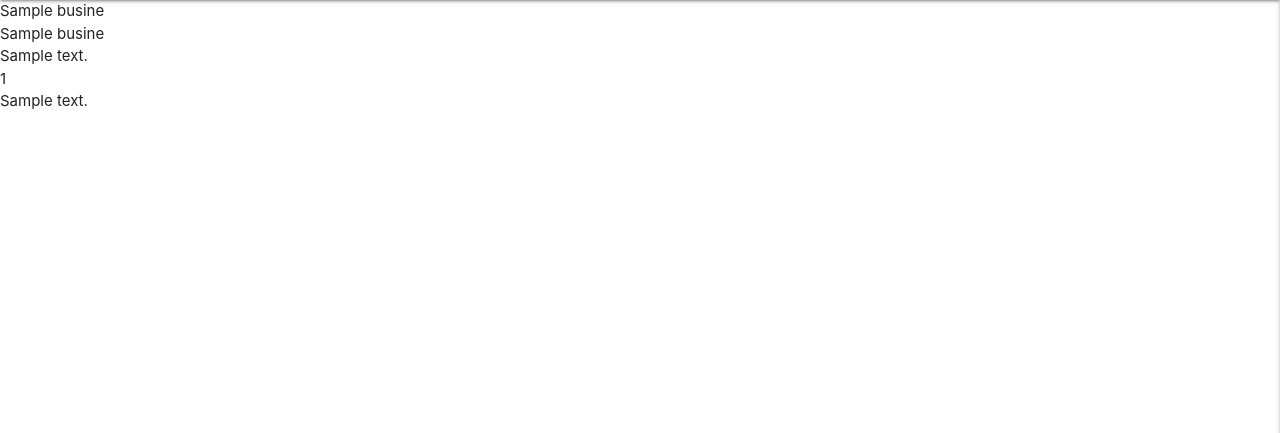
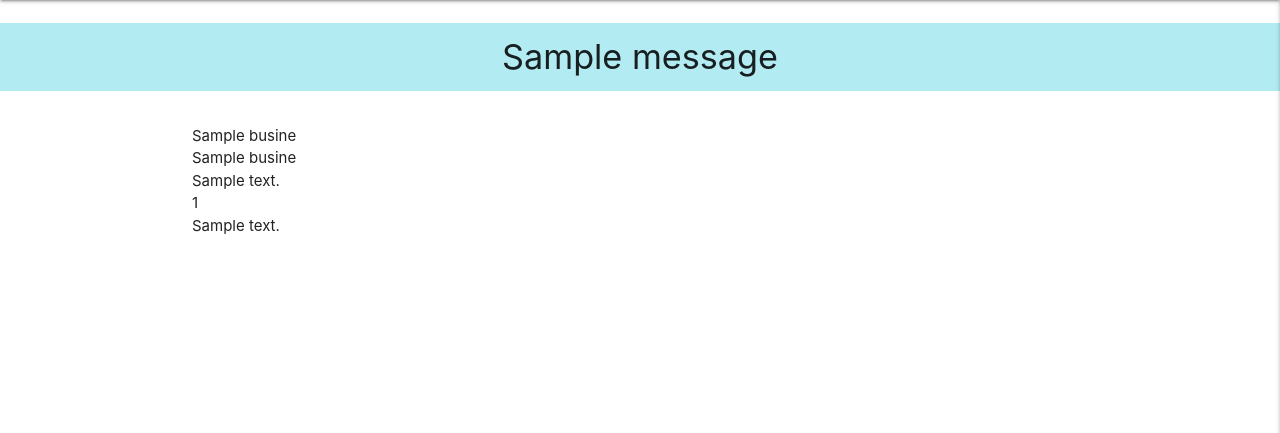
Before and after one commit to Code-Institute-Submissions/OluwafemiAwosanya-LOCALZ_AugResub, a Flask app: page / in a window 1280 px wide. Shown: the part 64-497 px from the top of the page. Run offline with Flask 2, Linux system fonts and the light colour scheme; one stand-in notice (Sample message) is shown; a database or web service that is not in the repository returns one stand-in record (values such as "Sample title"); some libraries are stand-ins or nearby versions.

Commit message:
Add Sign Up functionality

```diff
--- a/app.py
+++ b/app.py
@@ -27,6 +27,24 @@ def get_ads():
 
 @app.route("/signup", methods=["GET", "POST"])
 def signup():
+    if request.method == "POST":
+        # check if username already exists in db
+        existing_user = mongo.db.users.find_one(
+            {"username": request.form.get("username").lower()})
+
+        if existing_user:
+            flash("Username already exists")
+            return redirect(url_for("signup"))
+
+        signup = {
+            "username": request.form.get("username").lower(),
+            "password": generate_password_hash(request.form.get("password"))
+        }
+        mongo.db.users.insert_one(signup)
+
+        # put the new user into 'session' cookie
+        session["user"] = request.form.get("username").lower()
+        flash("Registration Successful!")
     return render_template("signup.html")
 
 
--- a/static/css/style.css
+++ b/static/css/style.css
@@ -1,3 +1,7 @@
 .text-shadow {
     text-shadow: 2px 2px 2px rgba(0, 0, 0, 0.5);
 }
+
+.flashes h4 {
+    line-height: 2;
+}
--- a/templates/base.html
+++ b/templates/base.html
@@ -44,9 +44,25 @@
 		</ul>
 	</header>
 
+    <section>
+        <!-- flash messages -->
+        {% with messages = get_flashed_messages() %}
+            {% if messages %}
+                {% for message in messages %}
+                    <div class="row flashes">
+                        <h4 class="cyan lighten-4 center-align">{{ message }}</h4>
+                    </div>
+                {% endfor %}
+            {% endif %}
+        {% endwith %}
+    </section>
 
-    {% block content %}
-    {% endblock %}
+    <main class="container">
+        {% block content %}
+        {% endblock %}
+    </main>
+
+
 
     <script src="https://code.jquery.com/jquery-3.6.0.min.js"
      integrity="sha256-/xUj+3OJU5yExlq6GSYGSHk7tPXikynS7ogEvDej/m4=" crossorigin="anonymous"></script>
--- a/templates/signup.html
+++ b/templates/signup.html
@@ -10,7 +10,8 @@
             <div class="row">
                 <div class="input-field col s12">
                     <i class="fas fa-user-plus prefix cyan-text text-darken-4"></i>
-                    <input id="username" name="username" type="text" class="validate" required>
+                    <input id="username" name="username" type="text" minlength="5"
+                        maxlength="15" pattern="^[a-zA-Z0-9]{5,15}$" class="validate" required>
                     <label for="username">Username</label>
                 </div>
             </div>
@@ -18,7 +19,8 @@
             <div class="row">
                 <div class="input-field col s12">
                     <i class="fas fa-user-lock prefix cyan-text text-darken-4"></i>
-                    <input id="password" name="password" type="password" class="validate" required>
+                    <input id="password" name="password" type="password" minlength="5"
+                        maxlength="15" pattern="^[a-zA-Z0-9]{5,15}$" class="validate" required>
                     <label for="password">Password</label>
                 </div>
             </div>
```
